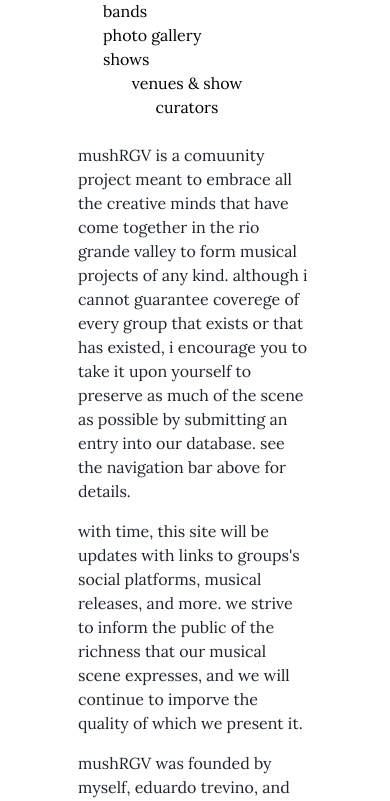
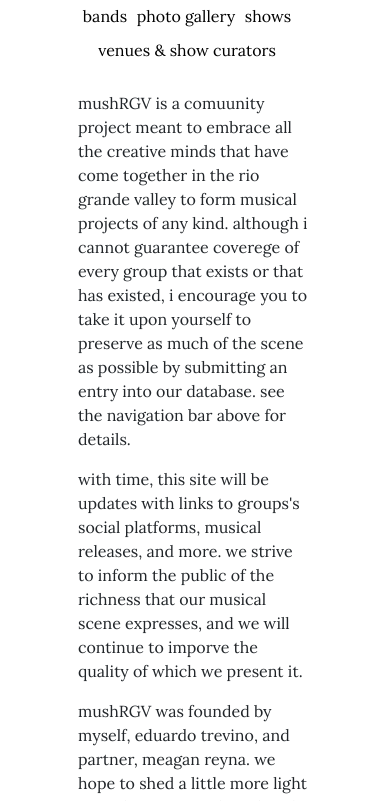
Before and after one commit to sandedwich/mushRGV, a plain HTML site: page index.html in a window 390 px wide. Shown: the part 299-1100 px from the top of the page. Drawn offline with nearby package versions, Linux system fonts and the light colour scheme.

Commit message:
added media query to center navbar on mobile

```diff
--- a/css/styles.css
+++ b/css/styles.css
@@ -68,3 +68,11 @@ p {
 
     margin: 15px;
 }
+
+@media (max-width: 600px){
+
+    .navbar li {
+
+        margin: 5px auto;
+    }
+}
```
